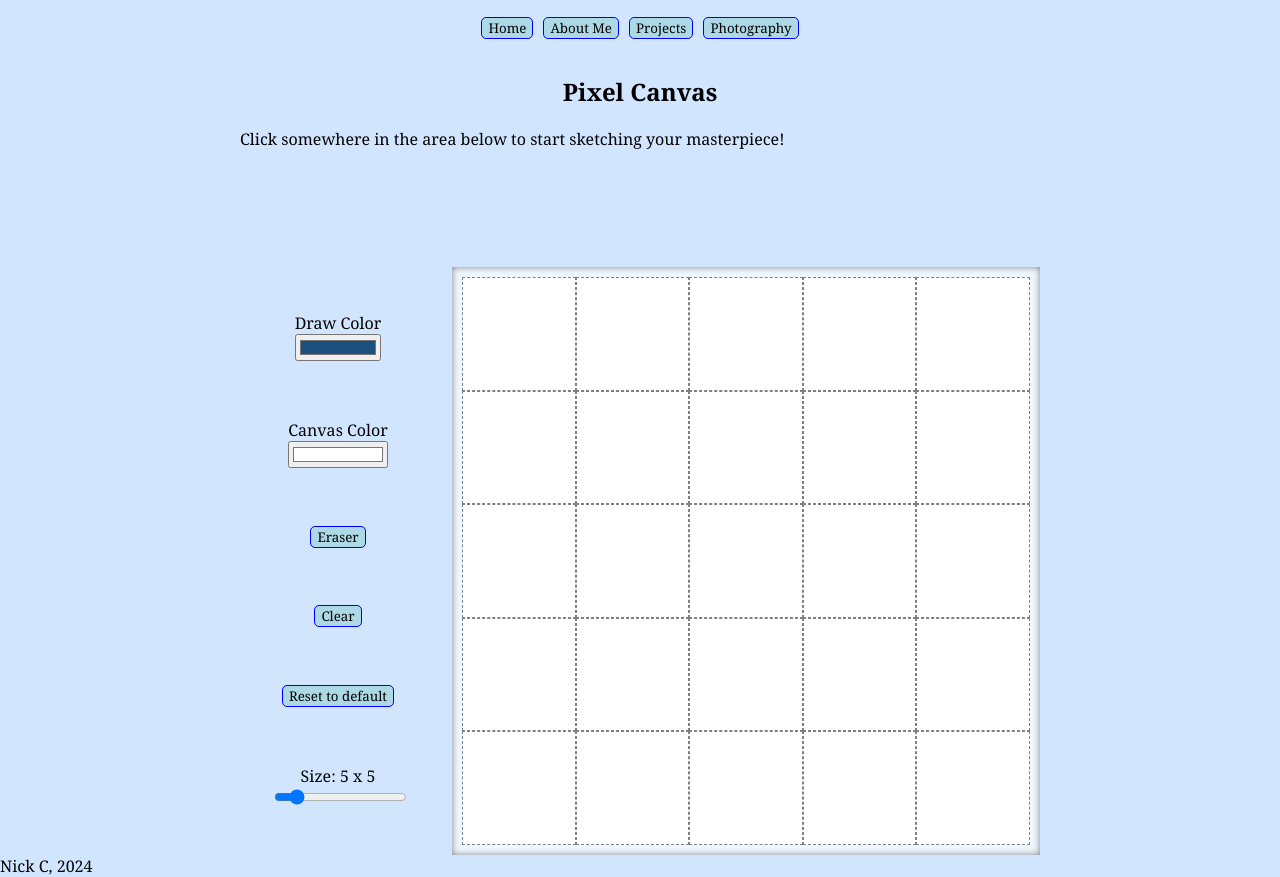
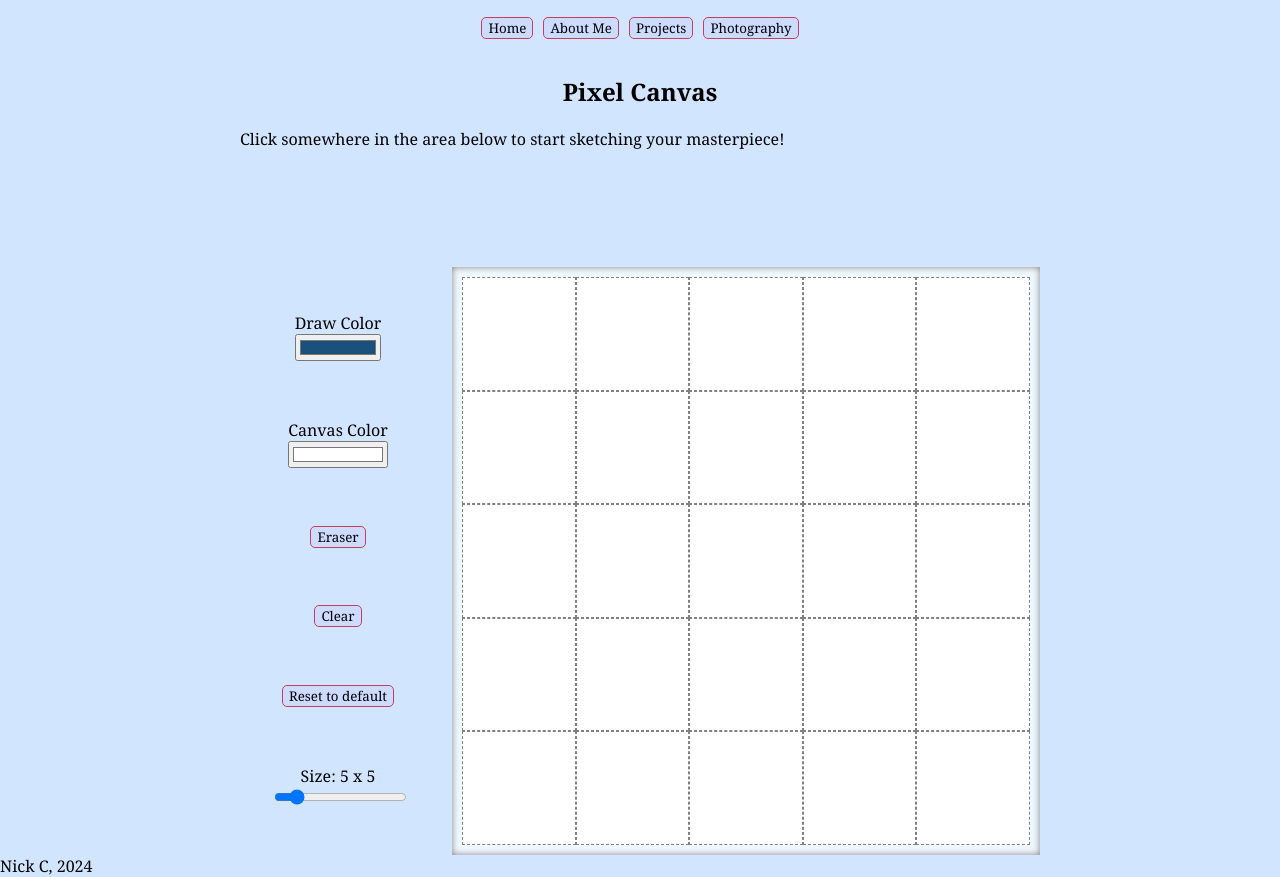
Before and after one commit to solo-nko/homepage, a Vue app: page /projects/pixelsketch in a window 1280 px wide. Built offline with nearby package versions, Linux system fonts and the light colour scheme.

Commit message:
Add visual indication of eraser toggle, add color props to basebutton

```diff
--- a/src/components/common/BaseButton.vue
+++ b/src/components/common/BaseButton.vue
@@ -2,19 +2,33 @@
 	<button><slot></slot></button>
 </template>
 
+<script setup lang="ts">
+defineProps({
+	fillColor: {
+		type: String,
+		default: "#cddbfe"
+	},
+	borderColor: {
+		type: String,
+		default: "#c43f5e"
+	}
+})
+
+</script>
+
 <style scoped>
 button {
-	background-color: lightblue;
-	border: 1px blue solid;
+	background-color: v-bind(fillColor);
+	border: 1.5px v-bind(borderColor) solid;
 	border-radius: 5px;
 	margin: 0 5px;
-	transition: box-shadow 100ms, transform 100ms;
+	transition: box-shadow 150ms, transform 150ms;
 }
 
 button:hover {
 	cursor: pointer;
-	box-shadow: 2px 2px grey;
-	transform: translate(-2px, -2px);
+	box-shadow: 3px 3px #fb0000;
+	transform: translate(-3px, -3px);
 }
 
 button:active {
--- a/src/views/projects/PixelSketch.vue
+++ b/src/views/projects/PixelSketch.vue
@@ -13,7 +13,7 @@
 				<label for="btn-canvas-color">Canvas Color</label>
 				<input v-model="backgroundColor" type="color" name="btn-canvas-color" v-on:change="createNewGrid(true)">
 			</div>
-			<BaseButton v-on:click="toggleEraser">Eraser</BaseButton>
+			<BaseButton v-bind:fill-color="eraserButtonFillColor" v-on:click="toggleEraser">Eraser</BaseButton>
 			<BaseButton v-on:click="createNewGrid()">Clear</BaseButton>
 			<BaseButton v-on:click="resetToDefault">Reset to default</BaseButton>
 			<div>
@@ -49,6 +49,7 @@ const numOfPieces = computed(() => gridDimension.value * gridDimension.value);
 const gridPieces = ref(new Array(numOfPieces.value));
 const foregroundColor = ref(PixelSketchConfig.defaultForeground);
 const backgroundColor = ref(PixelSketchConfig.defaultBackground);
+const eraserButtonFillColor = ref("#cddbfe");
 let eraserActive: boolean = false;
 
 //when number of gridpieces changes, create a new grid
@@ -91,6 +92,8 @@ const canvasStyle = computed(() => {
 
 function toggleEraser() {
 	eraserActive = !eraserActive;
+	if (!eraserActive) eraserButtonFillColor.value = "#cddbfe";
+	else eraserButtonFillColor.value = "#F5B6B2";
 }
 
 function resetToDefault() {
```
